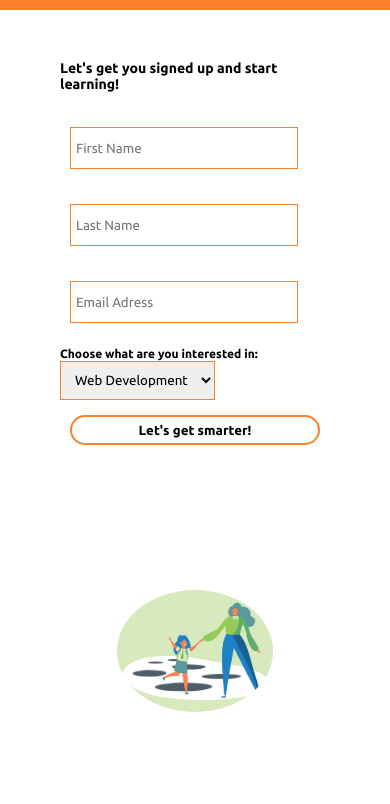
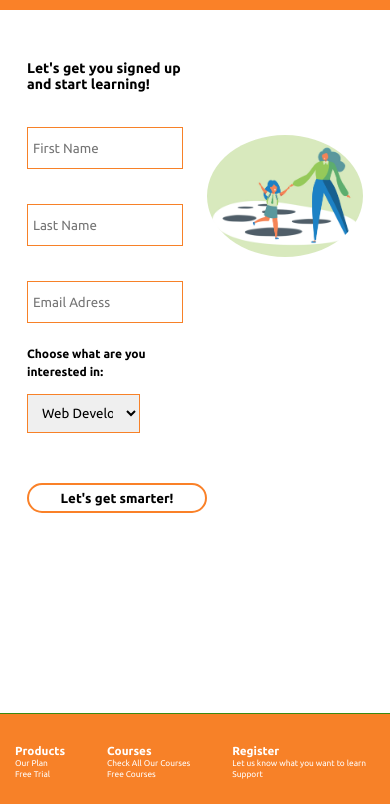
Before and after one commit to GeorgianF/eLearning_Website_Project1, a plain HTML site: page register.html in a window 390 px wide. Shown: the part 40-844 px from the top of the page. Drawn offline with Linux system fonts and the light colour scheme.

Commit message:
add new media queries for 1024px

```diff
--- a/assets/css/style.css
+++ b/assets/css/style.css
@@ -538,7 +538,24 @@ form label {
   #plans-footer {
     position: relative;
     bottom: 0%;
+  }
 
+  .register-left {
+    text-align: left;
+  }
+
+  form input {
+    margin: 15px 0px 20px;
+  }
+
+  #subjects {
+    margin-top: 15px;
+    width: 63%;
+  }
+
+  #submit-btn {
+    width: 180px;
+    margin-top: 50px;
   }
 
 }
```
